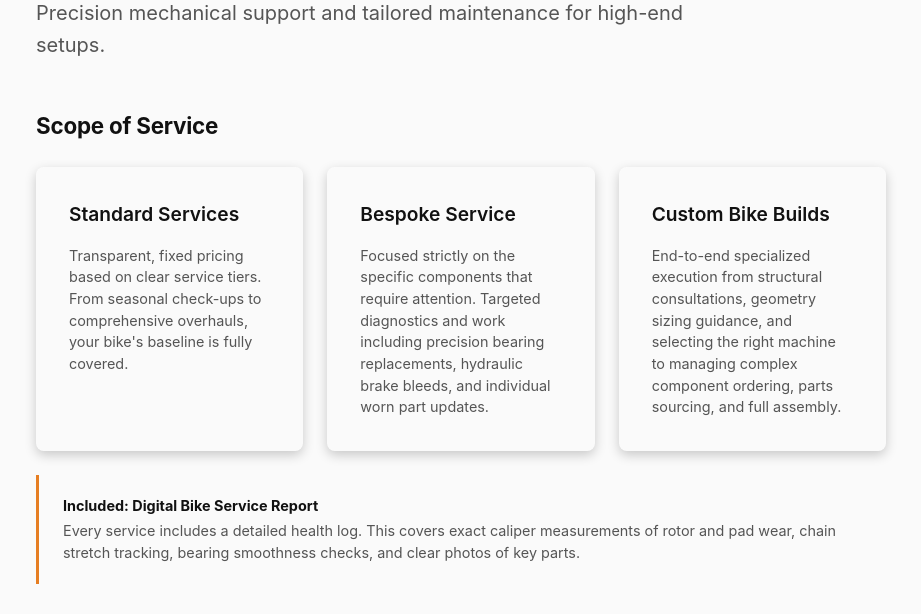
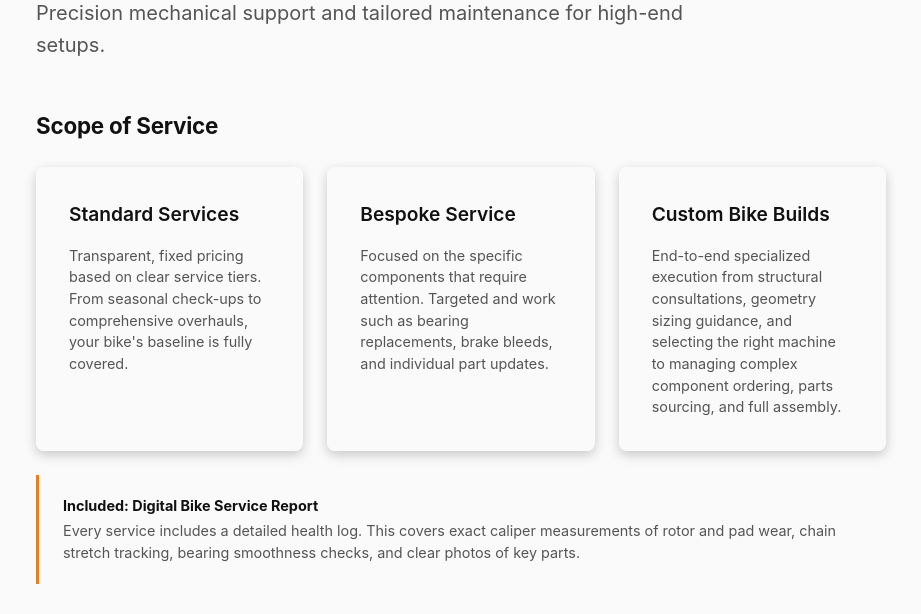
Before and after one commit to jpanek/bikes.jpanek.eu, a Flask app: page /en/ in a window 1280 px wide. Shown: the part 268-882 px from the top of the page, without its empty margins (179-1100 px from the left). Run offline with Flask 3, Linux system fonts and the light colour scheme.

```diff
--- a/templates/en/index.html
+++ b/templates/en/index.html
@@ -30,7 +30,7 @@
     <div class="card" style="padding: 2rem; background: rgba(255,255,255,0.03); border: 1px solid rgba(255,255,255,0.12); border-radius: 8px; box-shadow: 0 4px 12px rgba(0,0,0,0.2); display: flex; flex-direction: column; height: 100%;">
         <h3 style="font-size: 1.2rem; font-weight: 600; margin: 0 0 1rem 0; color: var(--text-main);">Bespoke Service</h3>
         <p style="margin: 0; font-size: 0.9rem; color: var(--text-muted); line-height: 1.5; flex-grow: 1;">
-            Focused strictly on the specific components that require attention. Targeted diagnostics and work including precision bearing replacements, hydraulic brake bleeds, and individual worn part updates.
+            Focused on the specific components that require attention. Targeted and work such as bearing replacements, brake bleeds, and individual part updates.
         </p>
     </div>
 
```
